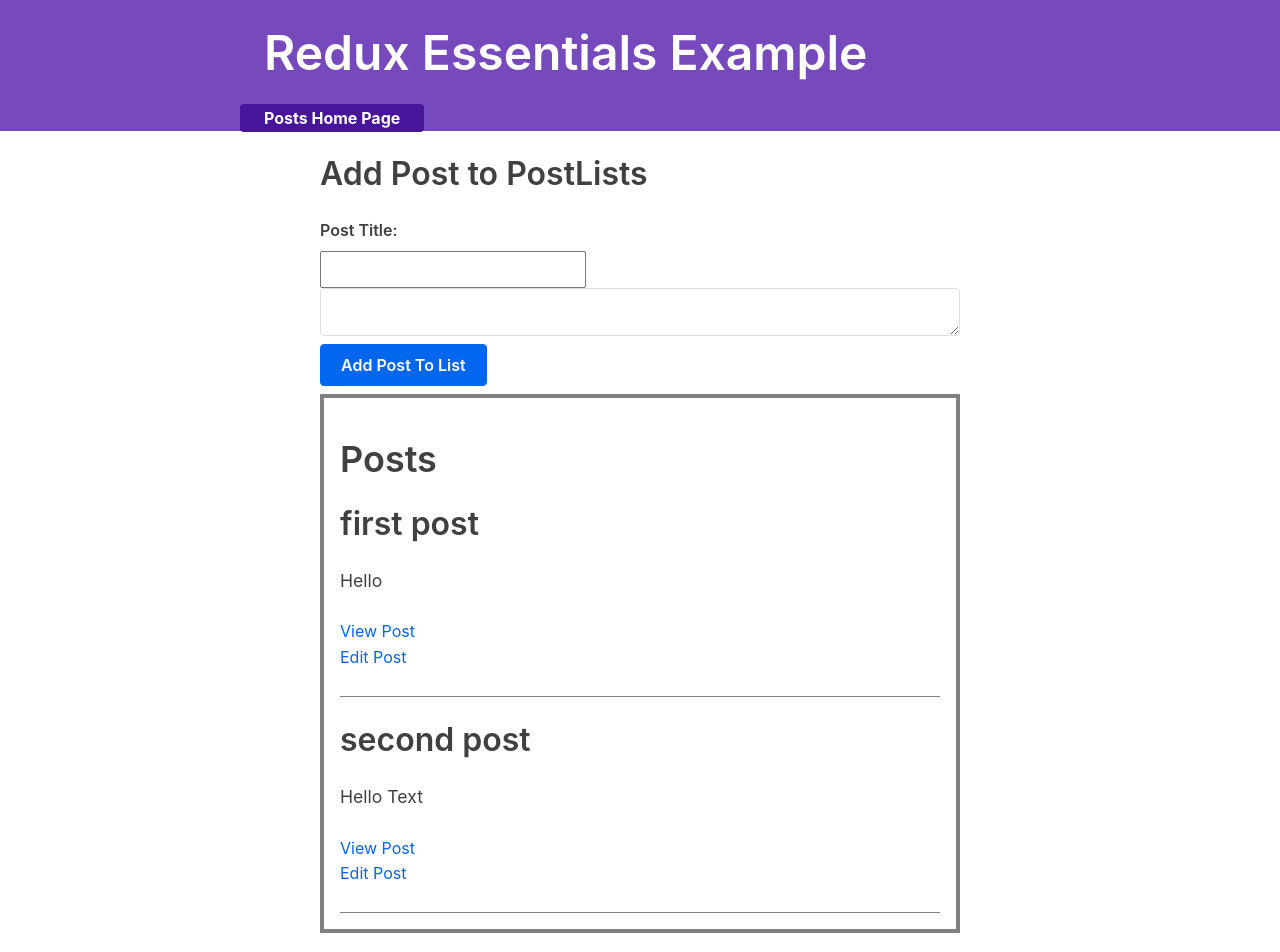
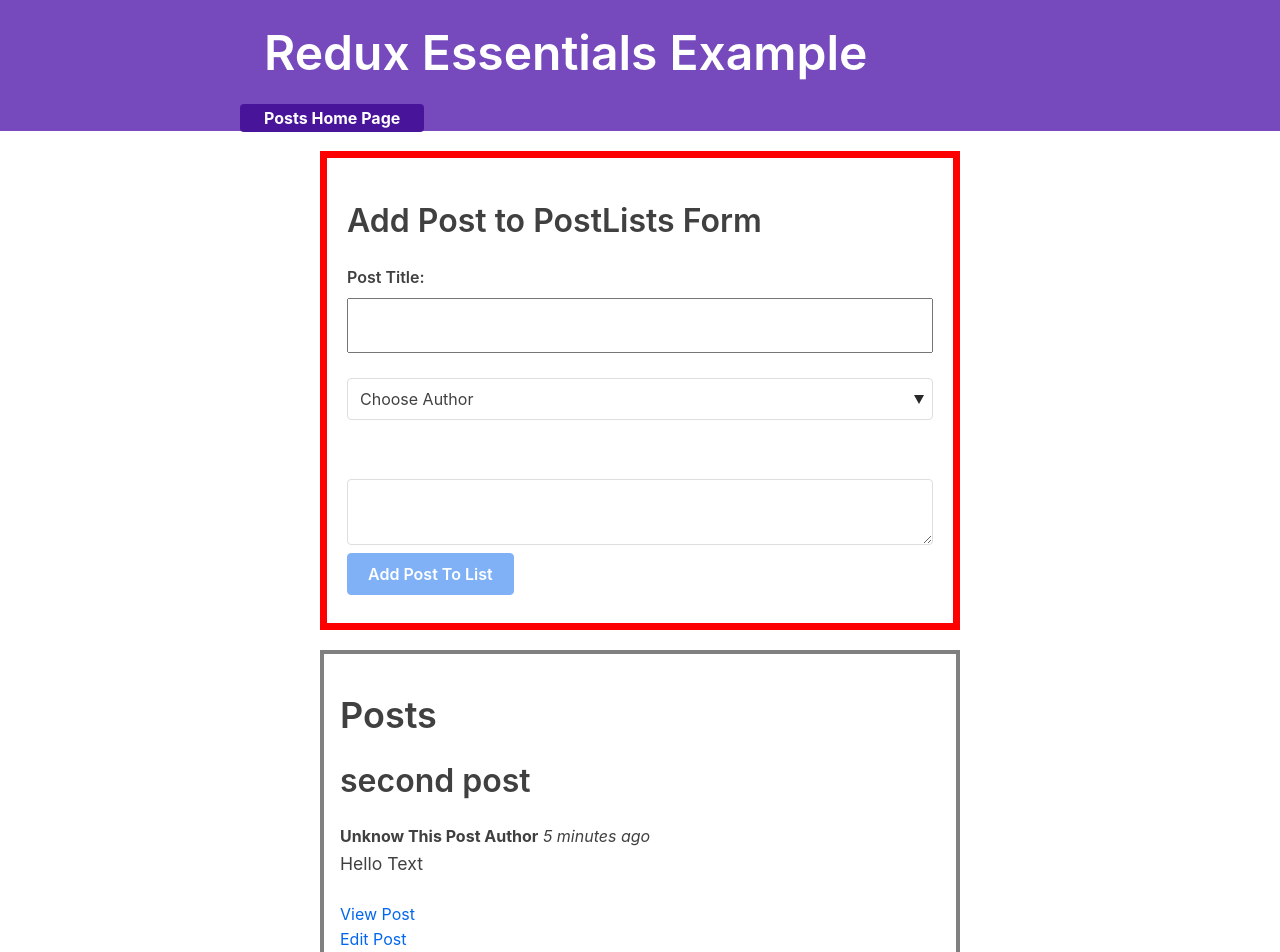
Before and after one commit to Elmar101/redux-essentials-example-app-master, a React (Create React App) app: page / in a window 1280 px wide. Shown: the top 952 px of the page. Built offline with nearby package versions, Linux system fonts and the light colour scheme; what @mswjs/data, mock-socket, txtgen would draw is missing.

Commit message:
Author And TimeStamp

```diff
--- a/package.json
+++ b/package.json
@@ -13,7 +13,7 @@
     "@types/react": "^17.0.37",
     "@types/react-dom": "^17.0.11",
     "classnames": "^2.2.6",
-    "date-fns": "^2.12.0",
+    "date-fns": "^2.27.0",
     "faker": "^4.1.0",
     "miragejs": "^0.1.35",
     "mock-socket": "^9.0.3",
--- a/src/features/posts/AddPostsToList.tsx
+++ b/src/features/posts/AddPostsToList.tsx
@@ -1,15 +1,15 @@
-import React, { useState } from 'react';
-import { useDispatch } from 'react-redux';
-import { Dispatch } from '../../app/store';
+import React, { useState, useMemo } from 'react';
+import { useDispatch, useSelector } from 'react-redux';
+import { Dispatch, RootState } from '../../app/store';
 import { addPost } from "./postSlice";
 /* import {nanoid} from "@reduxjs/toolkit"; */
 interface Props {}
 const AddPostsToList:React.FC<Props> = (props) => {
-    const [postData, setPostData] = useState({title: '', content:''});
-
+    const [postData, setPostData] = useState({title: '', content:'', userId: ''});
+    const users = useSelector((state:RootState)=>state.users);
     const dispatch: Dispatch = useDispatch();
 
-    const handlePostData = (e: React.ChangeEvent<HTMLInputElement | HTMLTextAreaElement>)=> {
+    const handlePostData = (e: React.ChangeEvent<HTMLInputElement | HTMLTextAreaElement | HTMLSelectElement>)=> {
         setPostData({...postData, [e.target.name]: e.target.value})
     }
 
@@ -17,30 +17,41 @@
         e.preventDefault();
         if(postData.title && postData.content){
             /* dispatch(addPost({id: nanoid(),title: postData.title, content: postData.content})); */
-            dispatch(addPost(postData.title, postData.content));
+            dispatch(addPost(postData.title, postData.content, postData.userId));
 
         }
-        setPostData({title: '', content: ''});
+        setPostData({title: '', content: '', userId: ''});
     }
+
+    const userOptions = users.map(user=> (
+        <option key={user.id} value={user.id}> {user.name} </option>
+    ));
+    const isValid = useMemo(()=> Boolean(postData.title) && Boolean(postData.content) && Boolean(postData.userId),[postData])
     return (
-        <div style={{margin: "auto", width:"50%"}}>
+        <div style={{margin: "20px auto", width:"50%", border:"7px solid red",padding: "20px"}}>
 
-            <h2> Add Post to PostLists </h2>
+            <h2> Add Post to PostLists Form </h2>
             <form>
                 <label> Post Title: </label>
                 <input
-                    style={{padding:"7px"}}
+                    style={{padding:"16px",width: "100%"}}
                     name='title'
                     value={ postData.title }
                     onChange={ handlePostData }
                 />
+                <br/> <br/>
+                <select name="userId" value={postData.userId} onChange={handlePostData}>
+                    <option value=""> Choose Author </option>
+                    {userOptions}
+                </select>
+                <br/> <br/>
                 <textarea
-                    style={{padding:"7px"}}
+                    style={{padding:"16px",width: "100%"}}
                     name="content"
                     value={ postData.content }
                     onChange={ handlePostData }
                 />
-                <button onClick={ addingPostToList }> Add Post To List </button>
+                <button onClick={ addingPostToList } disabled={!isValid}> Add Post To List </button>
             </form>
         </div>
     )
--- a/src/features/posts/PostList.tsx
+++ b/src/features/posts/PostList.tsx
@@ -2,15 +2,20 @@
 import { useSelector } from "react-redux";
 import { RootState } from '../../app/store';
 import { Link } from "react-router-dom";
+import PostAuthor from "./post-author/PostAuthor";
+import TimeAgoPost from "./time-ago-post/TimeAgoPost";
 interface Props { }
 const PostList: React.FC<Props> = (props: React.PropsWithChildren<Props>) => {
     const statePosts = useSelector((state: RootState) => state.posts.postsData);
     useEffect(()=>{
-        console.log("posts: ",statePosts);
+        console.log("posts: ",orderSortPost);
     })
-    const renderPosts = statePosts.map(post=>(
+    const orderSortPost = [...statePosts].sort((a,b)=> b.date.toString().localeCompare(a.date.toString()))
+    const renderPosts = orderSortPost.map(post=>(
         <div key={post.id} style={{borderBottom:"1px solid gray"}}>
             <h2>{post.title}</h2>
+            <PostAuthor userId={post.userId} />
+            <TimeAgoPost timeStamp={post.date}/>
             <p>{post.content}</p>
             <Link to={`post/${post.id}`}> View Post </Link>
             <br/>
--- a/src/features/posts/edit-post/EditPost.tsx
+++ b/src/features/posts/edit-post/EditPost.tsx
@@ -1,9 +1,9 @@
 import React, { ChangeEvent, useMemo, useState } from 'react'
 import { match, useHistory } from 'react-router-dom'
-import { useSelector, useDispatch } from 'react-redux';
-import { RootState, Dispatch } from '../../../app/store';
+import { useSelector, useDispatch } from 'react-redux'
+import { RootState, Dispatch } from '../../../app/store'
 import { IPostsData } from '../postSlice'
-import { updatePost } from "../postSlice"
+import { updatePost } from '../postSlice'
 interface IParamsId {
   postId: string
 }
@@ -11,46 +11,89 @@
   match: match<IParamsId>
 }
 function EditPost({ match }: Props) {
-    const { postId } = match.params;
-    const history = useHistory();
+  const { postId } = match.params
+  const history = useHistory()
 
-    const dispatch: Dispatch = useDispatch();
-    const posts: IPostsData[] = useSelector((state: RootState) => state.posts.postsData);
-    const post: IPostsData | undefined = useMemo(() => posts.find(post => post.id.toString() === postId), [postId,posts])
+  const dispatch: Dispatch = useDispatch()
+  const users = useSelector((state: RootState) => state.users)
+  const posts: IPostsData[] = useSelector(
+    (state: RootState) => state.posts.postsData
+  )
+  const post: IPostsData | undefined = useMemo(
+    () => posts.find((post) => post.id.toString() === postId),
+    [postId, posts]
+  )
 
-    console.log("EDIT POST: ", post)
-    const [postObj, setPostObj] = useState({ title: post?.title, content: post?.content });
+  console.log('EDIT POST: ', post)
+  const [postObj, setPostObj] = useState({
+    title: post?.title,
+    content: post?.content,
+    userId: post!.userId,
+  })
 
-    const handleChange = (e: ChangeEvent<HTMLInputElement | HTMLTextAreaElement>) => {
+  const handleChange = (
+    e: ChangeEvent<HTMLInputElement | HTMLTextAreaElement | HTMLSelectElement>
+  ) => {
     if (post) {
-            setPostObj({ ...postObj, [e.target.name]: e.target.value });
+      setPostObj({ ...postObj, [e.target.name]: e.target.value })
     }
   }
 
   if (!post) {
-        return <i>  NOT FOUNT <b>"{postId}" </b> - postId of POST  </i>
+    return (
+      <i>
+        NOT FOUNT <b>"{postId}" </b> - postId of POST{' '}
+      </i>
+    )
   }
 
+  const optionUsers = users.map((user) => (
+    <option value={user.id} selected={user.id.toString() === postObj!.userId}>
+      {user.name}
+    </option>
+  ))
 
   const saveEditPost = (e: any) => {
-        e.preventDefault();
+    e.preventDefault()
     if (postObj.title && postObj.content) {
       //dispatch( updatePost( { id:postId.toString(), title: postObj.title , content: postObj.content } ) );
-            dispatch( updatePost( postId.toString(), postObj.title , postObj.content ) );
-            history.push("/");
+      dispatch(
+        updatePost(
+          postId.toString(),
+          postObj.title,
+          postObj.content,
+          postObj.userId
+        )
+      )
+      history.push('/')
     }
   }
 
   return (
-        <div>
+    <div style={{ width: '50%', padding: '16px', margin: 'auto 20px' }}>
       <i> Edit post {postId} </i>
       <form>
         <label> Edit Post Title: </label>
-                <input name="title" value={postObj!.title} onChange={handleChange} />
+        <input
+          style={{ width: '100%', padding: '16px' }}
+          name="title"
+          value={postObj!.title}
+          onChange={handleChange}
+        />
+        <br />
+        <br />
+        <label> Edit Post Author: </label>
+        <select name="userId" value={postObj!.userId} onChange={handleChange}>
+          {optionUsers}
+        </select>
         <br />
         <br />
         <label> Edit Post Content: </label>
-                <textarea name="content" value={postObj!.content} onChange={handleChange}></textarea>
+        <textarea
+          name="content"
+          value={postObj!.content}
+          onChange={handleChange}
+        ></textarea>
         <br />
         <br />
         <button onClick={saveEditPost}> Save Your Edit Post </button>
--- /dev/null
+++ b/src/features/posts/post-author/PostAuthor.tsx
@@ -0,0 +1,17 @@
+import React from 'react'
+import { useSelector } from 'react-redux';
+import { RootState } from '../../../app/store';
+
+interface Props {
+    userId: string | number;
+}
+
+const PostAuthor: React.FC<Props> = ( props ) => {
+    const { userId } = props
+    const author = useSelector((state:RootState)=> state.users.find(user => user.id.toString() === userId.toString() ) )
+    return (
+        <span><b>{author ? author.name : "Unknow This Post Author"}</b></span>
+    )
+}
+
+export default PostAuthor
--- a/src/features/posts/post-detail/PostDetail.tsx
+++ b/src/features/posts/post-detail/PostDetail.tsx
@@ -3,6 +3,8 @@
 import { useSelector } from 'react-redux';
 import { RootState } from '../../../app/store';
 import { IPostsData } from "../postSlice";
+import PostAuthor from "../post-author/PostAuthor";
+import TimeAgoPost from "../time-ago-post/TimeAgoPost";
 
 interface DetailParams {
     postId: string;
@@ -23,6 +25,8 @@
         <React.Fragment>
             <h1> {post?.id} - Post Detail </h1>
             <h3> {post?.title} </h3>
+            <PostAuthor userId={post.userId}/>
+            <TimeAgoPost timeStamp={post.date}/>
             <p> {post?.content} </p>
             <Link to={`/editPost/${post.id}`}> Edit Post </Link>
         </React.Fragment>
--- a/src/features/posts/postSlice.ts
+++ b/src/features/posts/postSlice.ts
@@ -1,10 +1,14 @@
 import { createSlice } from '@reduxjs/toolkit';
 import { nanoid } from "@reduxjs/toolkit";
+import { sub } from "date-fns";
 export interface IPostsData {
     id: number | string
     title: string
-    content: string
+    content: string,
+    userId: string,
+    date: Date | string
 }
+
 export interface IInitialStateData {
     postsData: IPostsData[]
 }
@@ -13,6 +17,8 @@
         id: string | number;
         title: any;
         content: any;
+        userId: any;
+        date?: Date | string;
         meta?: string;
         error?: boolean;
     }
@@ -21,15 +27,14 @@
 export interface IAddReducer {
     postsData: IPostsData[];
 }
-
 interface IAction {
-    payload: { id: number | string; title: string; content: string }
+    payload: { id: number | string; title: string; content: string; userId: string, date?: Date | string }
 }
 
 const initialState: IInitialStateData = {
     postsData: [
-        { id: 1, title: 'first post', content: 'Hello' },
-        { id: 2, title: 'second post', content: 'Hello Text' },
+        { id: 1, title: 'first post', content: 'Hello', userId: "", date: sub(new Date(), { minutes: 10 }).toISOString() },
+        { id: 2, title: 'second post', content: 'Hello Text', userId: "", date: sub(new Date(), { minutes: 5 }).toISOString() },
     ],
 }
 
@@ -37,6 +42,51 @@
     name: 'posts',
     initialState,
     reducers: {
+        addPost: {
+            reducer: (state: IInitialStateData, action: IAction): IAddReducer => {
+                const { id, title, content, userId, date } = action.payload;
+                return {
+                    ...state,
+                    postsData: [
+                        ...state.postsData,
+                        { id, title, content, userId, date: date ? date : " " },
+                    ],
+                }
+            },
+            prepare: (title, content, userId): IPREPARE => {
+                return {
+                    payload: { id: nanoid(), title, content, userId, date: new Date().toISOString(), meta: " Additional Information ", error: false }
+                }
+            }
+        },
+
+        updatePost: {
+            reducer: (state: IInitialStateData, action: IAction): IAddReducer => {
+                const { id, title, content, userId } = action.payload;
+                return {
+                    ...state,
+                    postsData: state.postsData.map((post) => {
+                        if (post.id.toString() === id.toString()) {
+                            return { ...post, id, title, content, userId }
+                        }
+                        return post
+                    })
+                }
+            },
+            prepare: (id, title, content, userId): IPREPARE => {
+                return {
+                    payload: { id, title, content, userId }
+                }
+            }
+        }
+    },
+})
+export const { addPost, updatePost } = postSlice.actions
+export default postSlice.reducer
+
+//map bize yeni state verir
+//immer ise yox
+
 /*  addPost: (state: IInitialStateData, action: IAction) => {
            return {
              ...state,
@@ -50,24 +100,6 @@
              ],
            }
          }, */
-
-        addPost: {
-            reducer: (state: IInitialStateData, action: IAction): IAddReducer => {
-                const { id, title, content } = action.payload;
-                return {
-                    ...state,
-                    postsData: [
-                        ...state.postsData,
-                        { id, title, content },
-                    ],
-                }
-            },
-            prepare: (title, content): IPREPARE => {
-                return {
-                    payload: { id: nanoid(), title, content, meta: " Additional Information ", error: false }
-                }
-            }
-        },
 
 /* updatePost: (state: IInitialStateData, action: IAction) => {
             const { id, title, content } = action.payload;
@@ -92,30 +124,3 @@
                 })
             }
         }, */
-
-        updatePost: {
-            reducer:(state: IInitialStateData, action: IAction): IAddReducer=> {
-                const { id, title, content } = action.payload;
-                return {
-                    ...state,
-                    postsData: state.postsData.map((post) => {
-                        if (post.id.toString() === id.toString()) {
-                            return { ...post, id: id, title: title, content: content }
-                        }
-                        return post
-                    })
-                }
-            },
-            prepare: (id, title, content):IPREPARE => {
-                return {
-                    payload: {id, title, content}
-                }
-            }
-        }
-    },
-})
-export const { addPost, updatePost } = postSlice.actions
-export default postSlice.reducer
-
-//map bize yeni state verir
-//immer ise yox
--- /dev/null
+++ b/src/features/posts/time-ago-post/TimeAgoPost.tsx
@@ -0,0 +1,22 @@
+import React from 'react'
+import {parseISO, formatDistanceToNow} from "date-fns"
+interface Props {
+    timeStamp?: Date | string;
+}
+
+const TimeAgoPost: React.FC<Props>= (props) => {
+    const { timeStamp } = props
+    let timeAgo: string = "";
+    if(timeStamp){
+        const date = parseISO(timeStamp as string);
+        const timePeriod = formatDistanceToNow(date);
+        timeAgo = timePeriod + " ago";
+    }
+    return (
+        <span>
+            <span>  </span><i> { timeAgo ? timeAgo : "" }</i>
+        </span>
+    )
+}
+
+export default TimeAgoPost;
```
Also changed, not shown: src/app/store.ts (+9 -2 lines), src/features/posts/reaction-button-post/ReactionButtonPost.tsx (added, +13 -0 lines). Lines whose indentation alone changed are shown as unchanged.
